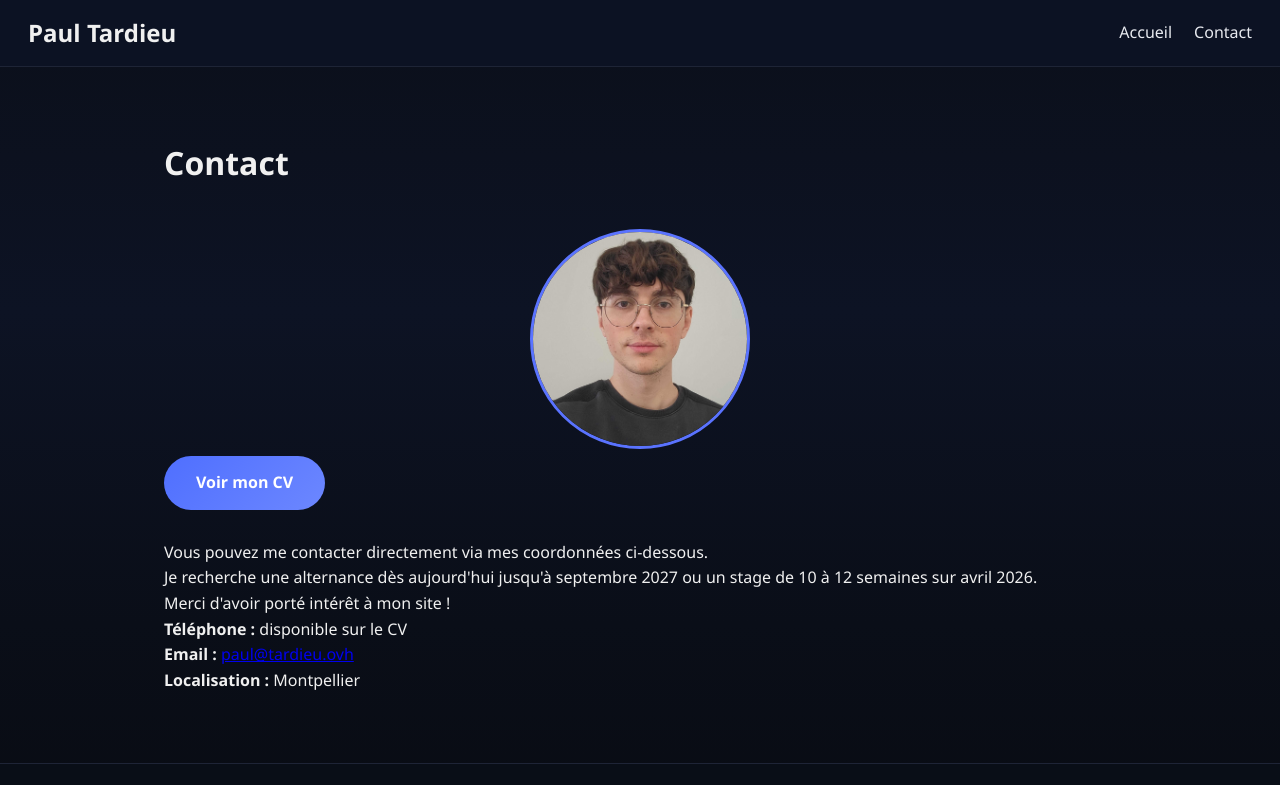
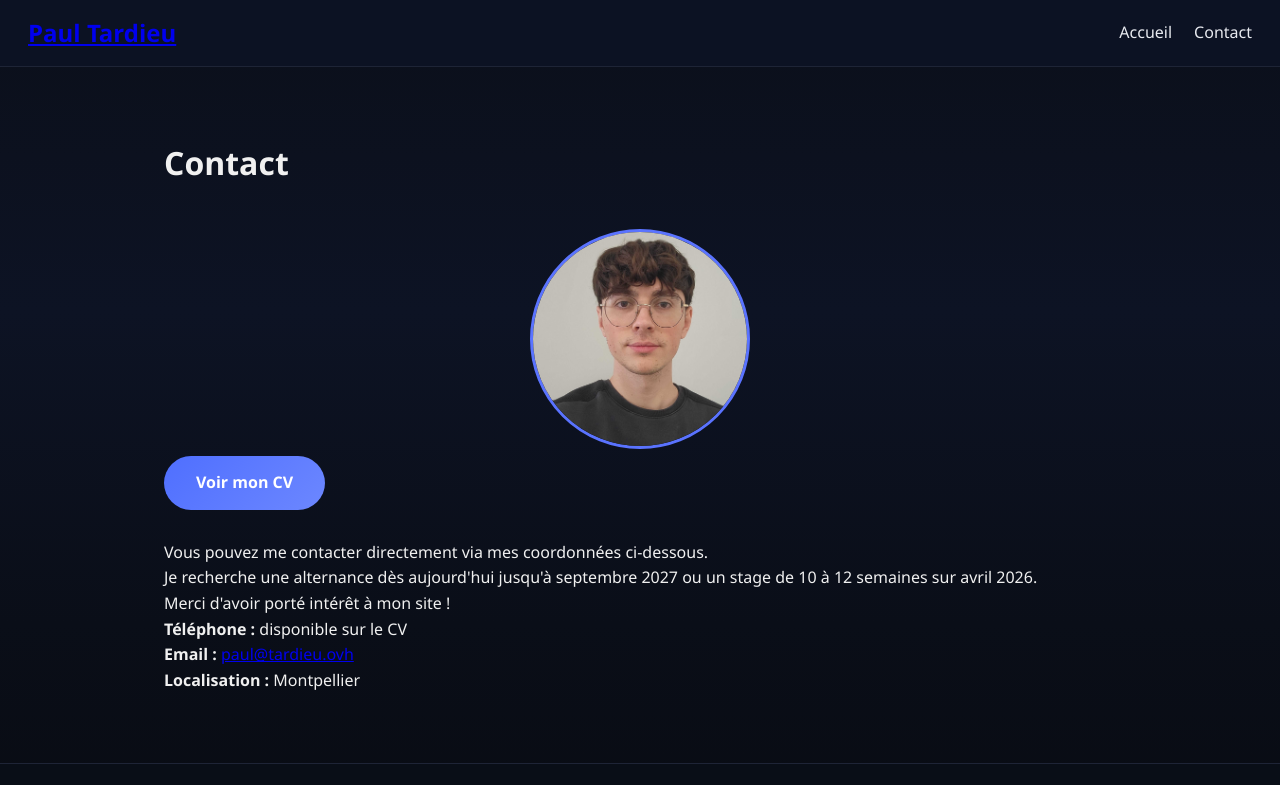
Before and after one commit to Paul-Tardieu/portfolio.github.io, a plain HTML site: page contact.html in a window 1280 px wide. Shown: the top 785 px of the page. Drawn offline with Linux system fonts and the light colour scheme.

Commit message:
version correcte balise a...

```diff
--- a/contact.html
+++ b/contact.html
@@ -9,7 +9,7 @@
 <body>
 
 <header>
-    <h2 href="https://portfolio.tardieu.ovh/index.html">Paul Tardieu</h2>
+    <h2><a href="index.html">Paul Tardieu</a></h2>
     <nav>
         <ul>
             <li><a href="index.html">Accueil</a></li>
```
Also changed, not shown: index.html (+1 -1 lines).
